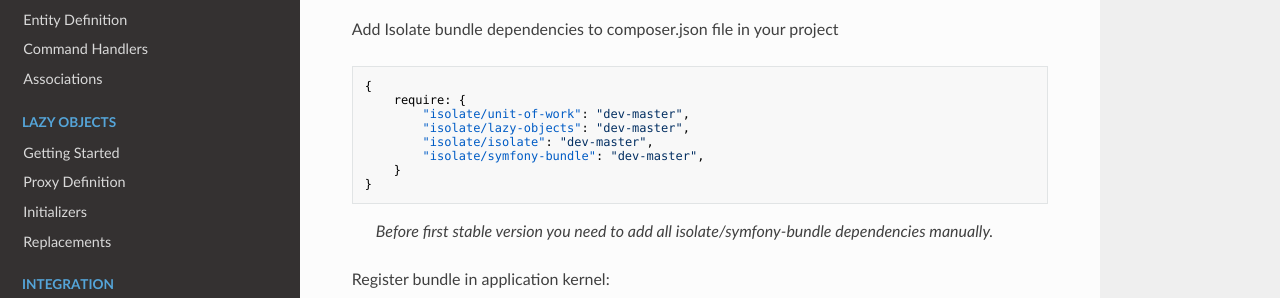
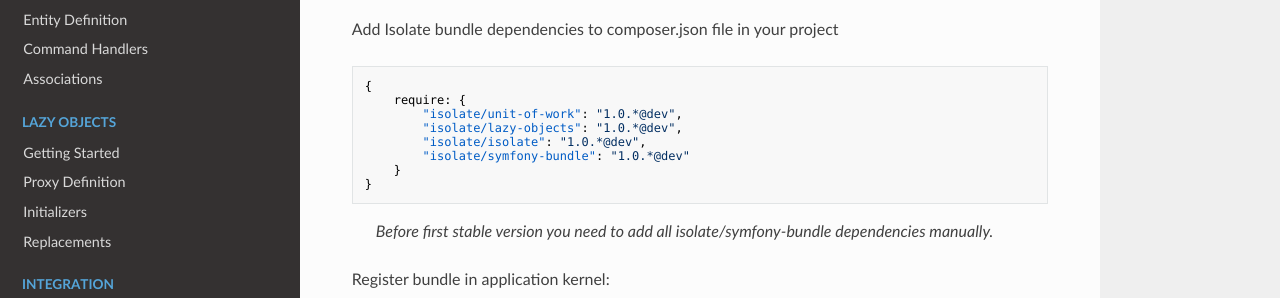
Before and after one commit to isolate-org/documentation, an MkDocs documentation site: the page built from docs/integration/symfony-bundle.md, in a window 1280 px wide and 900 px high. Shown: the part 142-440 px from the top of the window. Built offline with MkDocs 1.6.1, drawn with Linux system fonts in a browser that asks for light colours; nearby versions of some CDN libraries; old or Windows-style settings are respelled for this version of MkDocs; some of the changed text lies outside the part shown.

Commit message:
Fixed composer dependnecies

````diff
--- a/docs/integration/symfony-bundle.md
+++ b/docs/integration/symfony-bundle.md
@@ -5,10 +5,10 @@ Add Isolate bundle dependencies to composer.json file in your project
 ```json
 {
     require: {
-        "isolate/unit-of-work": "dev-master",
-        "isolate/lazy-objects": "dev-master",
-        "isolate/isolate": "dev-master",
-        "isolate/symfony-bundle": "dev-master",
+        "isolate/unit-of-work": "1.0.*@dev",
+        "isolate/lazy-objects": "1.0.*@dev",
+        "isolate/isolate": "1.0.*@dev",
+        "isolate/symfony-bundle": "1.0.*@dev"
     }
 }
 ```
````
Also changed, not shown: other parts of docs/integration/symfony-bundle.md (+1 -1 lines).
